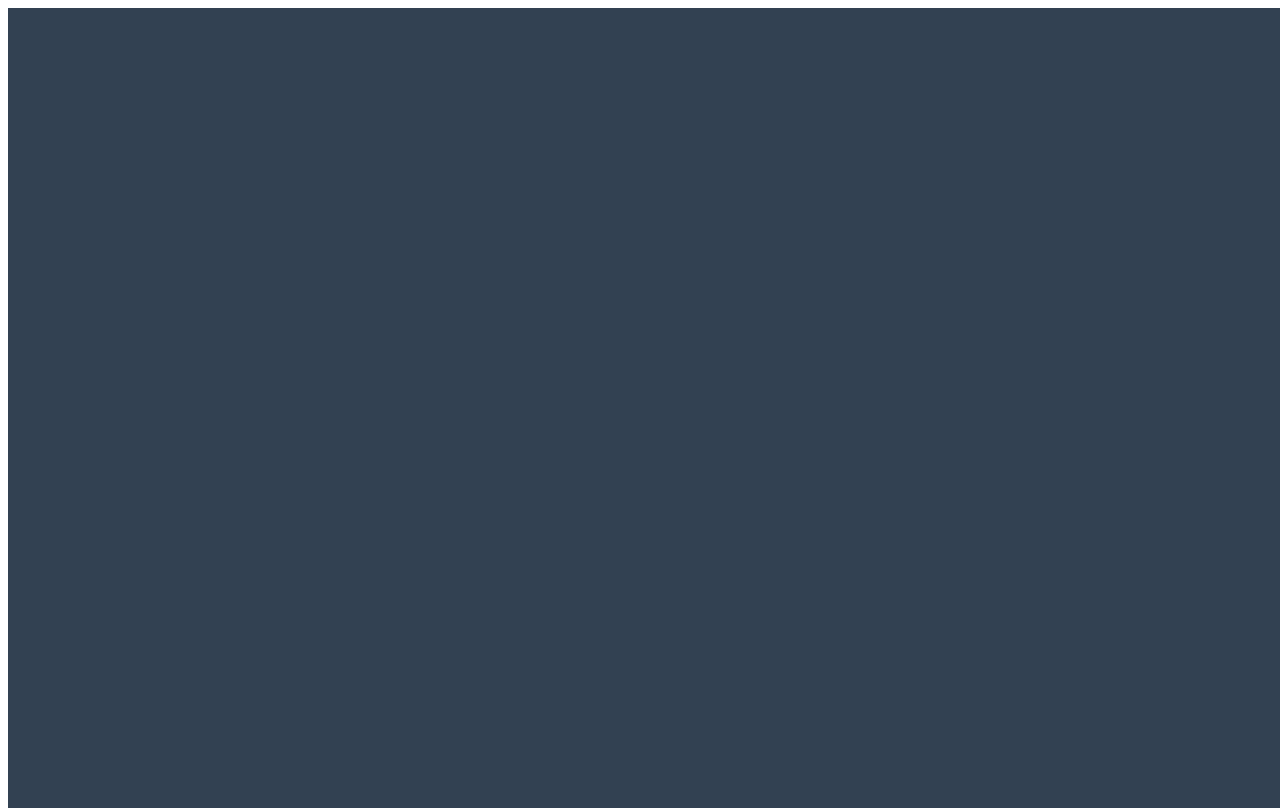
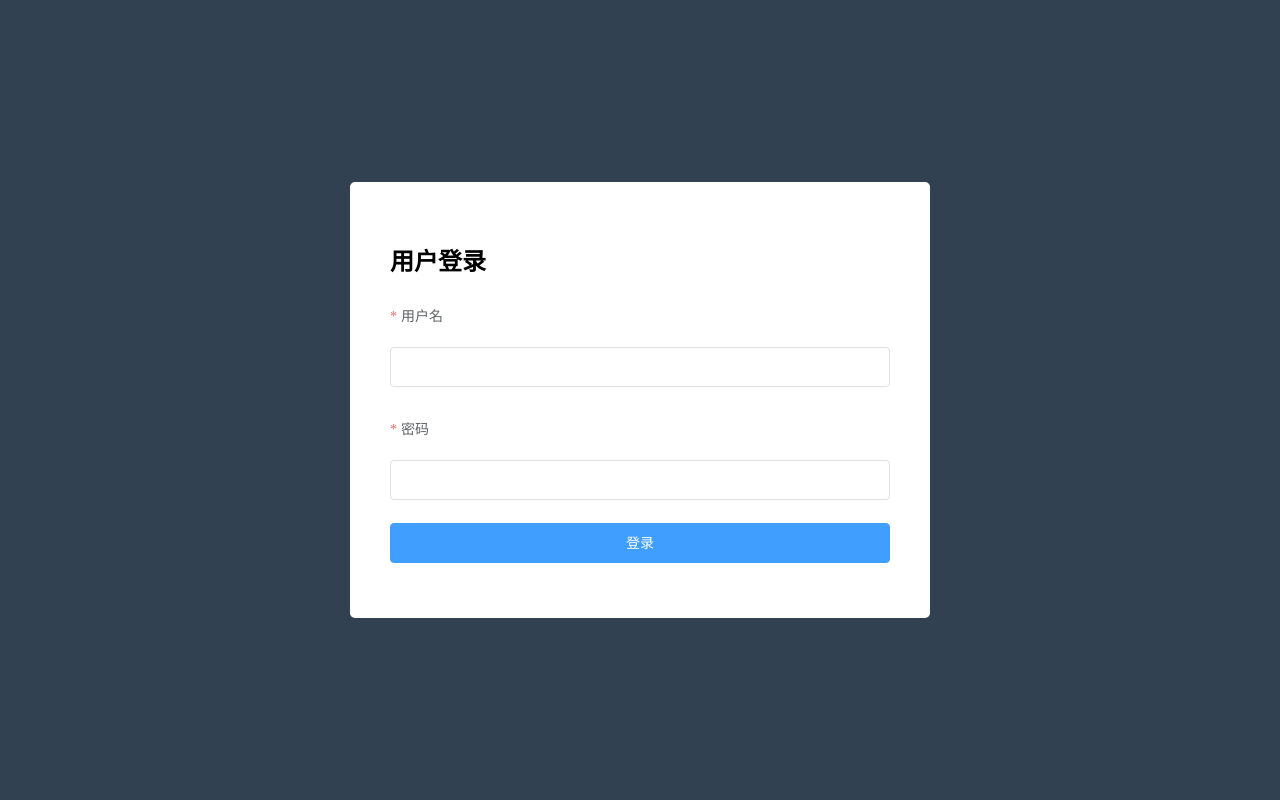
Before and after one commit to renxiaoyao123/xproject, a Vue app: page /#/login in a window 1280 px wide. Built offline with nearby package versions, Linux system fonts and the light colour scheme; the HTML template or start-up script is replaced by a standard one.

Commit message:
登陆页面完成

```diff
--- a/package.json
+++ b/package.json
@@ -5,12 +5,13 @@
   "author": "renxiaoyao123 <375188586@qq.com>",
   "private": true,
   "scripts": {
-    "dev": "webpack-dev-server --inline --open --port 8848  --progress --config build/webpack.dev.conf.js",
+    "dev": "webpack-dev-server --inline --open --port 8848 --hot --progress --config build/webpack.dev.conf.js",
     "start": "npm run dev",
     "lint": "eslint --ext .js,.vue src",
     "build": "node build/build.js"
   },
   "dependencies": {
+    "axios": "^0.19.0",
     "element-ui": "^2.9.1",
     "vue": "^2.5.2",
     "vue-router": "^3.0.1"
--- a/src/assets/css/index.css
+++ b/src/assets/css/index.css
@@ -2,4 +2,6 @@ html,
 body {
     width: 100%;
     height: 100%;
+    margin: 0;
+    padding: 0;
 }
--- a/src/components/login/login.vue
+++ b/src/components/login/login.vue
@@ -1,10 +1,83 @@
 <template>
-  <!-- <h2>wosh</h2> -->
-  <div class="login"></div>
+  <div class="login">
+    <div class="content">
+      <el-form
+        status-icon
+        ref="ruleForm"
+        label-width="100px"
+        class="demo-ruleForm"
+        :label-position="labelPosition"
+        :rules="rules"
+        :model="userObj"
+      >
+        <h2>用户登录</h2>
+        <el-form-item label="用户名" prop="username">
+          <el-input type="text" v-model="userObj.username"></el-input>
+        </el-form-item>
+        <el-form-item label="密码" prop="password">
+          <el-input type="password" v-model="userObj.password"></el-input>
+        </el-form-item>
+
+        <el-form-item>
+          <el-button type="primary" class="mybtn" @click="login('userObj')">登录</el-button>
+        </el-form-item>
+      </el-form>
+    </div>
+  </div>
 </template>
 
 <script>
-export default {};
+export default {
+  data() {
+    return {
+      labelPosition: "top",
+      rules: {
+        username: [
+          { required: true, message: "请输入用户名", trigger: "blur" }
+        ],
+        password: [{ required: true, message: "请输入密码", trigger: "blur" }]
+      },
+      userObj: {
+        username: "",
+        password: ""
+      }
+    };
+  },
+  methods: {
+    login() {
+      this.$refs.ruleForm.validate(valid => {
+        if (valid) {
+          this.$http({
+            method: "post",
+            url: "http://localhost:8888/api/private/v1/login",
+            data: this.userObj
+          })
+            .then(res => {
+              console.log(res);
+              let { data, meta } = res.data;
+              console.log(meta);
+
+              if (meta.status === 200) {
+                this.$message({
+                  message: meta.msg,
+                  type: "success"
+                });
+                // this.$router.push("/")
+              } else {
+                this.$message.error(meta.msg);
+              }
+            })
+            .catch(err => {
+              //   console.log(err);
+            });
+        } else {
+          console.log("error submit!!");
+          return false;
+        }
+      });
+    }
+  }
+};
 </script>
 
 <style>
@@ -12,5 +85,20 @@ export default {};
   width: 100%;
   height: 100%;
   background-color: #324152;
+  position: relative;
+}
+.content {
+  width: 500px;
+  height: 356px;
+  background-color: #fff;
+  padding: 40px;
+  position: absolute;
+  left: 50%;
+  top: 50%;
+  transform: translate(-50%, -50%);
+  border-radius: 5px;
+}
+.mybtn {
+  width: 100%;
 }
 </style>
--- a/src/main.js
+++ b/src/main.js
@@ -2,11 +2,15 @@
 // (runtime-only or standalone) has been set in webpack.base.conf with an alias.
 import Vue from 'vue'
 import ElementUI from 'element-ui'
+import axios from 'axios'
 import 'element-ui/lib/theme-chalk/index.css'
 import App from './App'
 import router from './router'
 import '@/assets/css/index.css'
+
 Vue.use(ElementUI)
+
+Vue.prototype.$http = axios
 
 Vue.config.productionTip = false
 
```
Also changed, not shown: 1 other file (tests, documents, lock files or other folders).
